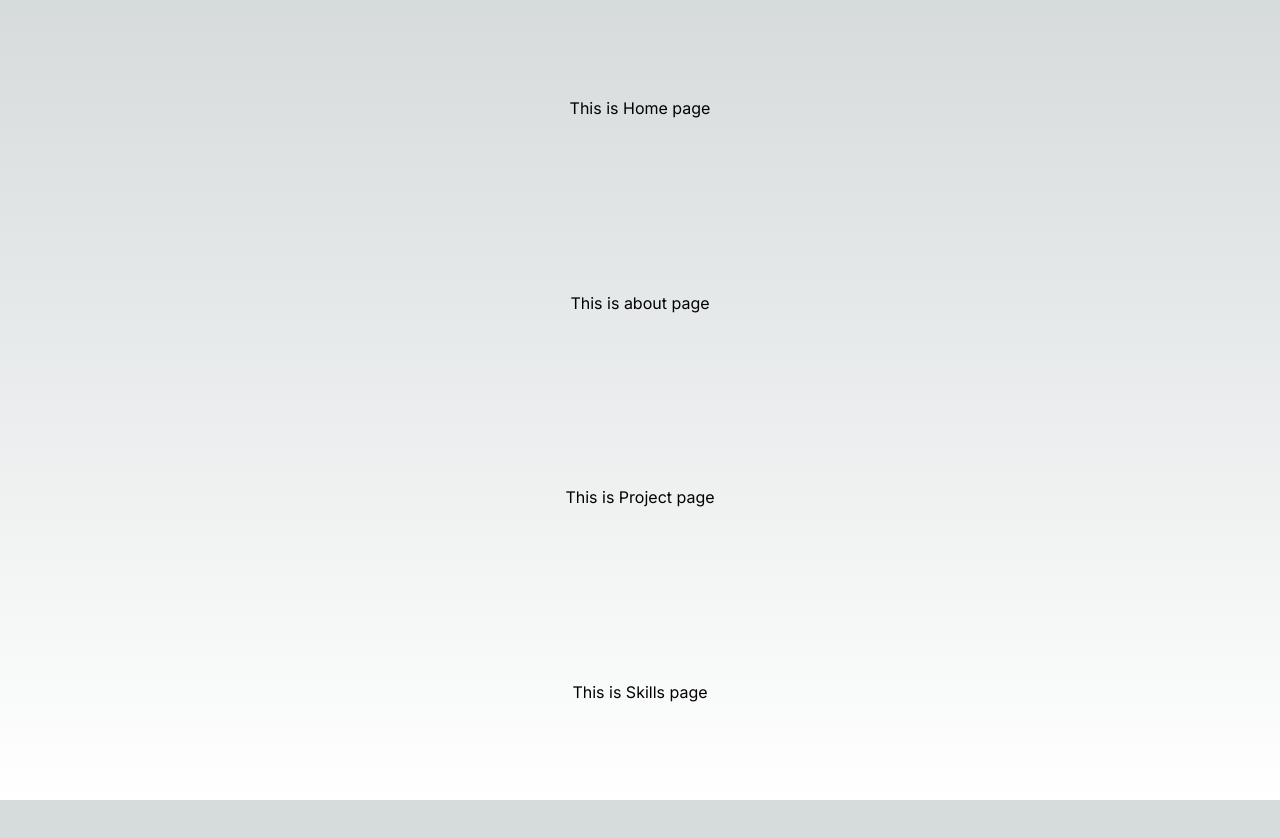
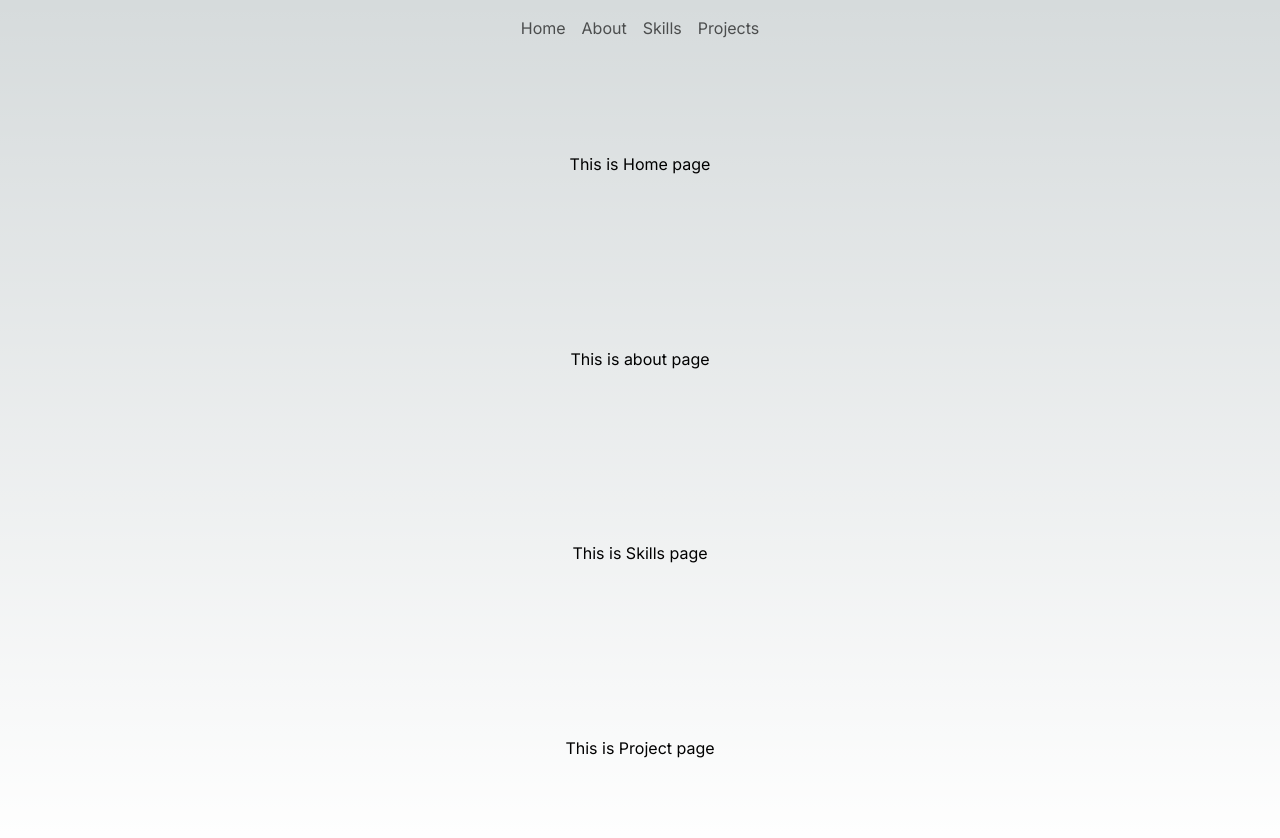
Before and after one commit to hungry5656/hungry5656.github.io, a Next.js app: page / in a window 1280 px wide. Shown: the top 838 px of the page. Before the commit the page ends 800 px from the top, so only its background shows below. Built offline with nearby package versions, Linux system fonts and the light colour scheme.

Commit message:
add nav bar and bootstrap

```diff
--- a/package.json
+++ b/package.json
@@ -10,6 +10,7 @@
   },
   "dependencies": {
     "autoprefixer": "10.4.14",
+    "bootstrap": "^5.3.1",
     "eslint": "8.45.0",
     "eslint-config-next": "13.4.12",
     "next": "13.4.12",
--- a/src/app/layout.js
+++ b/src/app/layout.js
@@ -1,15 +1,19 @@
+import 'bootstrap/dist/css/bootstrap.css'
 import './globals.css'
 import { Inter } from 'next/font/google'
-import {Metadata} from 'src/components'
+import {MyMetadata, MyHeader} from 'src/components'
 
 const inter = Inter({ subsets: ['latin'] })
 
-export const metadata = {...Metadata}
+export const metadata = {...MyMetadata}
 
-export default function RootLayout({ children }) {
-  return (
-    <html lang="en">
-      <body className={inter.className}>{children}</body>
-    </html>
-  )
+export default function RootLayout({ children, Component, pageProps }) {
+    return (
+        <html lang="en">
+            <body className={inter.className}>
+                <MyHeader {...pageProps} />
+                {children}
+            </body>
+        </html>
+    )
 }
--- a/src/app/page.js
+++ b/src/app/page.js
@@ -7,8 +7,8 @@ export default function Home() {
     <main className="flex min-h-screen flex-col items-center justify-between p-24">
       <HomeSection />
       <AboutSection />
+      <SkillsSection />
       <ProjectSection />
-      <SkillsSection />
     </main>
   )
 }
--- /dev/null
+++ b/src/components/MyHeader.jsx
@@ -0,0 +1,14 @@
+
+
+import {MyMenu} from "./MyMenu"
+
+export function MyHeader(){
+
+    let mainHeader;
+    mainHeader = (
+        <>
+            <MyMenu />
+        </>
+    );
+    return mainHeader;
+}
--- /dev/null
+++ b/src/components/MyMenu.jsx
@@ -0,0 +1,33 @@
+"use client"
+
+import {MENU_CONST} from "../constants"
+
+export function MyMenu({ onClick = () => {} }){
+    let rootMenu;
+
+    const sortAscending = (a, b) => a.id - b.id;
+    const clickHandler = (e) => {
+        console.log(e.type)
+    };
+
+    rootMenu = (
+        <nav className="navbar navbar-expand">
+            <ul className="navbar-nav justify-content-center w-100">
+                {MENU_CONST.sort(sortAscending).map((menuElem) => (
+                    <li key={menuElem.id}>
+                        <a
+                            className="nav-hover nav-item nav-link w-100 h-100"
+                            href={menuElem.url}
+                            title={menuElem.name}
+                            onClick={clickHandler}
+                        >
+                            {menuElem.name}
+                        </a>
+                    </li>
+                ))}
+            </ul>
+        </nav>
+    );
+
+    return rootMenu;
+}
--- a/src/components/Metadata.jsx
+++ b/src/components/MyMetadata.jsx
@@ -1,7 +1,7 @@
 const author = "Sizhuo (Henry) Sun"
-const description = "This is my personal website that presented as a portfolio"
+const description = "This is my personal website that presented as a portfolio" // TODO: change to self introduction
 const url = "https://www.hungry5656.com"
-export const Metadata = {
+export const MyMetadata = {
     metadataBase: new URL(url),
     title: {
         default: `hungry5656`,
--- a/src/components/index.js
+++ b/src/components/index.js
@@ -1 +1,3 @@
-export {Metadata} from "./Metadata"
+export {MyMetadata} from "./MyMetadata"
+export {MyMenu} from "./MyMenu"
+export {MyHeader} from "./MyHeader"
--- /dev/null
+++ b/src/constants/index.js
@@ -0,0 +1 @@
+export {MENU_CONST} from "./menu"
--- /dev/null
+++ b/src/constants/menu.jsx
@@ -0,0 +1,6 @@
+export const MENU_CONST = [
+	{ id: "0", name: "Home", url: "#home" },
+	{ id: "1", name: "About", url: "#about" },
+	{ id: "2", name: "Skills", url: "#skills" },
+	{ id: "3", name: "Projects", url: "#projects" }
+];
```
Also changed, not shown: 1 other file (tests, documents, lock files or other folders).
